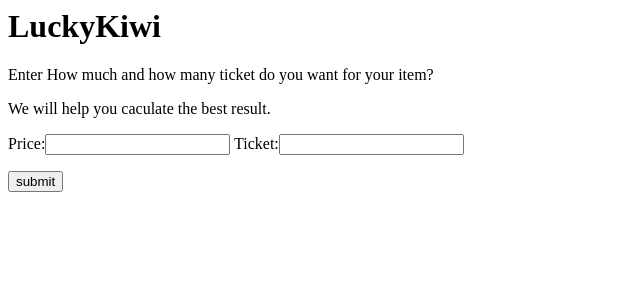
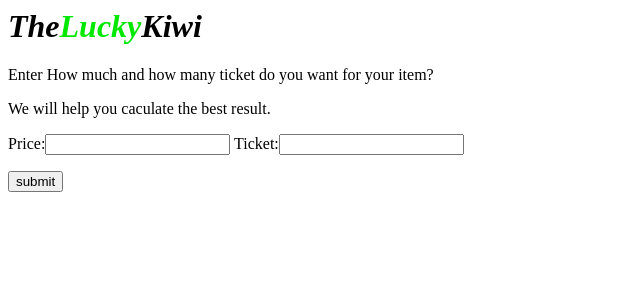
Before and after one commit to Bumchafes/LuckOfTheKiwi, a PHP site: page /formulaForm.php in a window 1280 px wide. Shown: the top 300 px of the page, without its empty margins (0-640 px from the left). Run offline with PHP 8.4, Linux system fonts and the light colour scheme.

Commit message:
Update formulaForm.php

```diff
--- a/formulaForm.php
+++ b/formulaForm.php
@@ -1,7 +1,7 @@
 <head>
 <meta http-equiv="content-type" content="text/html; charset=utf-8"/>
 </head>
-<h1>LuckyKiwi</h1>
+<h1><i>The<span style="color:#00E700">Lucky</span>Kiwi</i></h1>
 <body>
 <div>
 <form action ="formulaProcess.php" method= "post">
```
